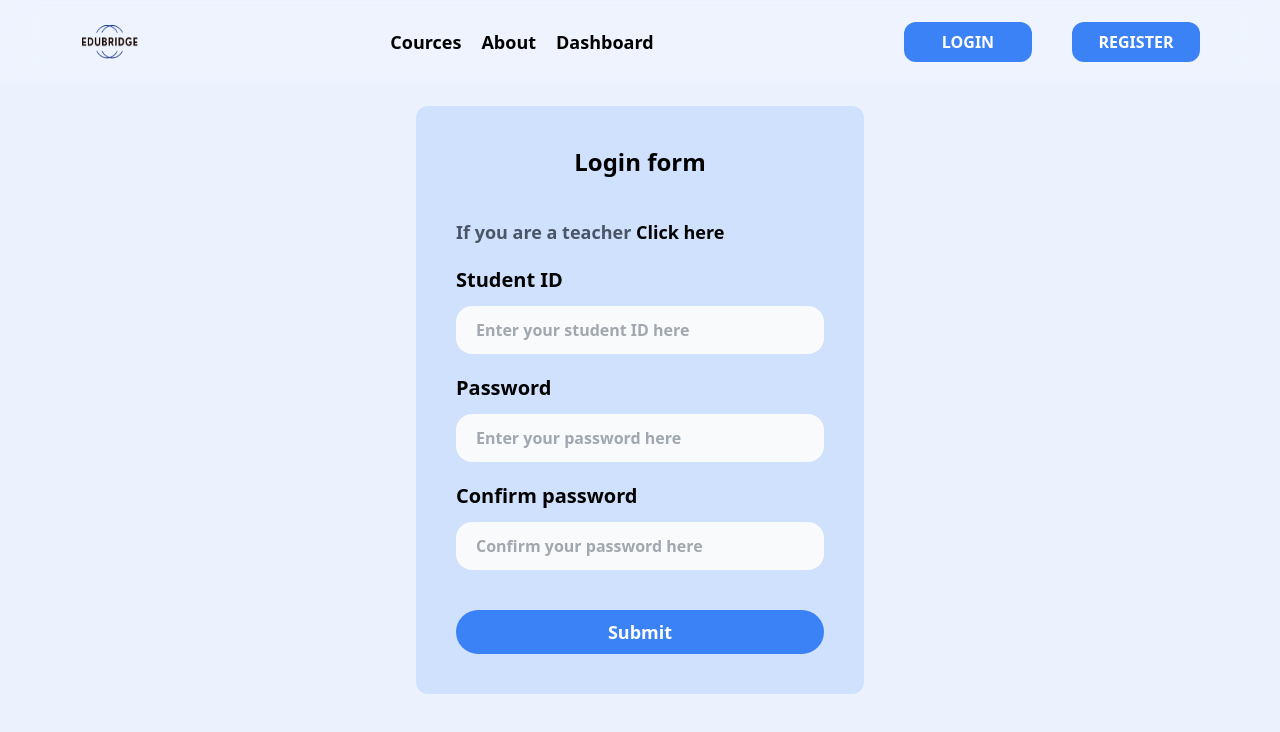
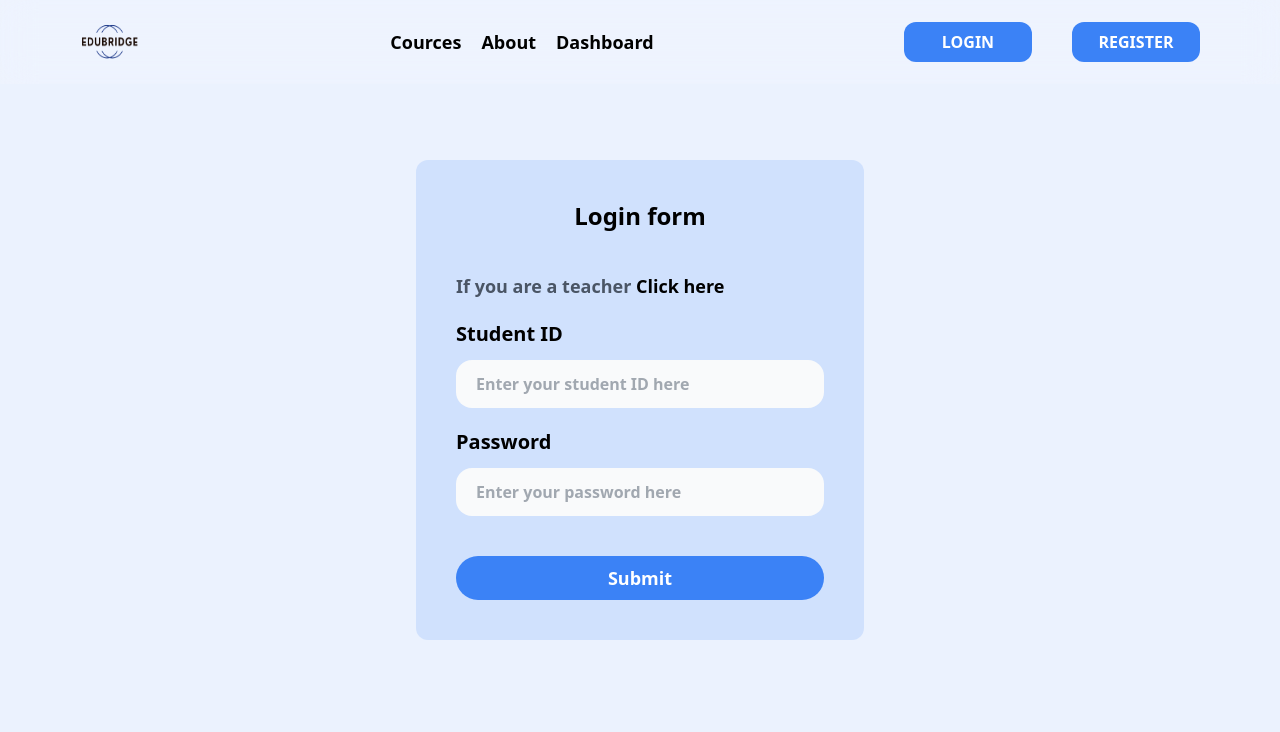
Before and after one commit to KavinduSandeepaAmaranath/ByteUs-EduBridge, a React (Vite) app in the folder client/: page /login in a window 1280 px wide. Shown: the top 732 px of the page. Built offline with nearby package versions, Linux system fonts and the light colour scheme.

Commit message:
Remove confirm password from login page

```diff
--- a/client/pages/Login.jsx
+++ b/client/pages/Login.jsx
@@ -94,10 +94,6 @@ const Login = () => {
                     <input type="password" value={password} onChange={(e) => setPassword(e.target.value)} id='password' className='w-full bg-gray-50 py-3 px-5 rounded-2xl mt-3 font-semibold text-gray-600' placeholder='Enter your password here' />
                 </div>
                 <div>
-                    <label htmlFor="confirmPasssword" className='block text-xl font-bold mt-5'>Confirm password</label>
-                    <input type="password" value={confirmPassword} onChange={(e) => setConfirmPassword(e.target.value)} id='password' className='w-full bg-gray-50 py-3 px-5 rounded-2xl mt-3 font-semibold text-gray-600' placeholder='Confirm your password here' />
-                </div>
-                <div>
                     <button type='submit' className='bg-[#3B82F6] text-white w-full py-2 mt-10 rounded-3xl text-lg font-bold'>Submit</button>
                 </div>
             </form>
```
